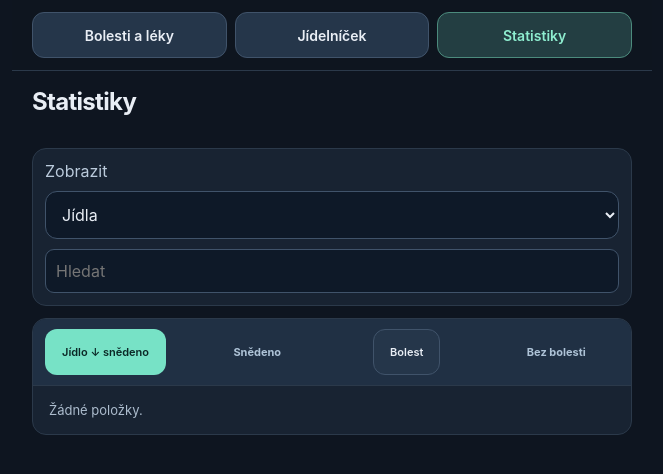
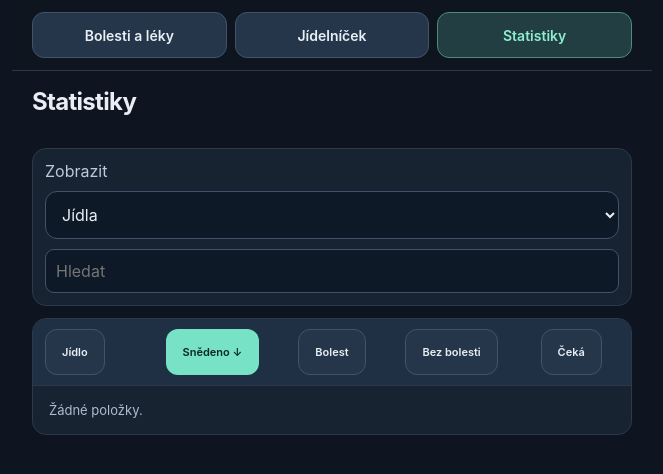
Before and after one commit to PunkFloid/pain-tracker, a React (Vite) app: page / in a window 1280 px wide. Both pictures are taken after a click on the button "Statistiky". Shown: the top 474 px of the page, without its empty margins (308-971 px from the left). Built offline with nearby package versions, Linux system fonts and the light colour scheme.

Commit message:
Statistics: evaluate each consumption separately, sortable columns

```diff
--- a/src/FollowUp.tsx
+++ b/src/FollowUp.tsx
@@ -3,34 +3,37 @@ import { followUp } from './follow-up.mjs'
 import type { FollowStatus } from './follow-up.mjs'
 import { loadFollowUp } from './follow-up-store'
 type Row=ReturnType<typeof followUp>[number]
+type SortKey='name'|'count'|'pain'|'free'|'wait'
 const storeKey='pain-tracker-deferred'
 function readDeferred():string[]{try{const v=JSON.parse(localStorage.getItem(storeKey)??'[]');return Array.isArray(v)?v.filter((x):x is string=>typeof x==='string'):[]}catch{return[]}}
 const labels:Record<FollowStatus,string>={free:'Bez bolesti',pain:'Bolest',running:'Běží',unknown:'Chybí údaje'}
-const count=(r:Row,s:FollowStatus)=>r.groups.filter(g=>g.status===s).reduce((a,g)=>a+g.exposures.length,0)
 const fd=(d:string)=>d.split('-').reverse().join('.')
+const value=(r:Row,k:SortKey)=>k==='count'?r.occasions:k==='pain'?r.pain:k==='free'?r.free:r.running+r.unknown
+const heads:[SortKey,string][]=[['name','Jídlo'],['count','Snědeno'],['pain','Bolest'],['free','Bez bolesti'],['wait','Čeká']]
 export default function FollowUp(){
   const [loaded,setLoaded]=useState<Awaited<ReturnType<typeof loadFollowUp>>|null>(null)
   const [error,setError]=useState('');const [kind,setKind]=useState<'food'|'ingredient'>('food');const [search,setSearch]=useState('');const [open,setOpen]=useState('');const [now,setNow]=useState(()=>Date.now())
-  const [sort,setSort]=useState<'count'|'pain'>('count');const [deferred,setDeferred]=useState<string[]>(readDeferred)
+  const [sort,setSort]=useState<SortKey>('count');const [desc,setDesc]=useState(true);const [deferred,setDeferred]=useState<string[]>(readDeferred)
   useEffect(()=>{let alive=true;loadFollowUp().then(d=>{if(alive)setLoaded(d)}).catch(e=>{if(alive)setError(String(e))});const timer=setInterval(()=>setNow(Date.now()),60000);return()=>{alive=false;clearInterval(timer)}},[])
-  const rows=useMemo(()=>loaded?followUp(loaded.slots,loaded.data.pains,loaded.checks,kind,Intl.DateTimeFormat().resolvedOptions().timeZone,now):[],[loaded,kind,now])
+  const rows=useMemo(()=>loaded?followUp(loaded.slots,loaded.data.pains,loaded.checks,kind,Intl.DateTimeFormat().resolvedOptions().timeZone,now,false):[],[loaded,kind,now])
   function toggle(id:string){const next=deferred.includes(id)?deferred.filter(x=>x!==id):[...deferred,id];setDeferred(next);try{localStorage.setItem(storeKey,JSON.stringify(next))}catch{setError('Uložení seznamu selhalo.')}}
+  function pick(k:SortKey){if(k===sort)setDesc(!desc);else{setSort(k);setDesc(k!=='name')}}
   const query=search.normalize('NFC').trim().toLocaleLowerCase('cs-CZ')
   const id=(r:Row)=>kind+'|'+r.key
+  const order=(a:Row,b:Row)=>{const d=sort==='name'?a.name.localeCompare(b.name,'cs'):value(a,sort)-value(b,sort);return (desc?-d:d)||a.name.localeCompare(b.name,'cs')}
   const visible=rows.filter(r=>r.key.includes(query))
-  const active=visible.filter(r=>!deferred.includes(id(r))).sort((a,b)=>sort==='pain'?(count(b,'pain')-count(a,'pain'))||(b.occasions-a.occasions):b.occasions-a.occasions)
-  const parked=visible.filter(r=>deferred.includes(id(r)))
-  const waiting=active.reduce((a,r)=>a+count(r,'running')+count(r,'unknown'),0)
-  const detail=(r:Row)=>open===id(r)&&<tr className="detail-row"><td colSpan={4}><div className="detail-content"><ul>{[...r.groups].reverse().flatMap(g=>g.exposures.map(e=>({g,e}))).map(({g,e},i)=><li key={i}>{labels[g.status]} · {fd(e.day)} · {e.category} · {e.amounts.join(' + ')}</li>)}</ul><button onClick={()=>toggle(id(r))}>{deferred.includes(id(r))?'Vrátit':'Odložit'}</button></div></td></tr>
+  const active=visible.filter(r=>!deferred.includes(id(r))).sort(order)
+  const parked=visible.filter(r=>deferred.includes(id(r))).sort(order)
+  const detail=(r:Row)=>open===id(r)&&<tr className="detail-row"><td colSpan={5}><div className="detail-content"><ul>{[...r.groups].reverse().flatMap(g=>g.exposures.map(e=>({g,e}))).map(({g,e},i)=><li key={i}>{labels[g.status]} · {fd(e.day)} · {e.category} · {e.amounts.join(' + ')}</li>)}</ul><button onClick={()=>toggle(id(r))}>{deferred.includes(id(r))?'Vrátit':'Odložit'}</button></div></td></tr>
+  const line=(r:Row)=><Fragment key={r.key}><tr className={open===id(r)?'is-open':''}><td><button className="row-toggle" aria-expanded={open===id(r)} onClick={()=>setOpen(open===id(r)?'':id(r))}><span className="item-name">{r.name}</span></button></td><td>{r.occasions}</td><td>{r.pain}</td><td>{r.free}</td><td>{r.running+r.unknown}</td></tr>{detail(r)}</Fragment>
   return <main className="app food compact-view" aria-label="Statistiky jídel">{error&&<p className="alert" role="alert">{error}</p>}
     {!loaded?<p>{error?'Načtení selhalo. Obnov stránku.':'Načítám…'}</p>:<>
     <section className="card"><label>Zobrazit<select value={kind} onChange={e=>{setKind(e.target.value as 'food'|'ingredient');setOpen('')}}><option value="food">Jídla</option><option value="ingredient">Suroviny</option></select></label><input className="compact-input" type="search" aria-label="Hledat" placeholder="Hledat" value={search} onChange={e=>setSearch(e.target.value)}/></section>
-    <section className="card table-card"><table className="data-table"><thead><tr><th scope="col"><button className={sort==='count'?'primary':''} onClick={()=>setSort('count')}>Jídlo ↓ snědeno</button></th><th scope="col">Snědeno</th><th scope="col"><button className={sort==='pain'?'primary':''} onClick={()=>setSort('pain')}>Bolest</button></th><th scope="col">Bez bolesti</th></tr></thead><tbody>
-    {!active.length&&<tr><td className="empty-cell" colSpan={4}>Žádné položky.</td></tr>}
-    {active.map(r=><Fragment key={r.key}><tr className={open===id(r)?'is-open':''}><td><button className="row-toggle" aria-expanded={open===id(r)} onClick={()=>setOpen(open===id(r)?'':id(r))}><span className="item-name">{r.name}</span></button></td><td>{r.occasions}</td><td>{count(r,'pain')}</td><td>{count(r,'free')}</td></tr>{detail(r)}</Fragment>)}
+    <section className="card table-card"><table className="data-table"><thead><tr>{heads.map(([k,label])=><th key={k} scope="col"><button className={sort===k?'primary':''} aria-pressed={sort===k} onClick={()=>pick(k)}>{label}{sort===k?(desc?' ↓':' ↑'):''}</button></th>)}</tr></thead><tbody>
+    {!active.length&&<tr><td className="empty-cell" colSpan={5}>Žádné položky.</td></tr>}
+    {active.map(line)}
     </tbody></table></section>
-    {waiting>0&&<p className="table-meta">+{waiting} čeká</p>}
-    {!!parked.length&&<section className="card table-card"><details><summary>Odložené ({parked.length})</summary><table className="data-table"><tbody>{parked.map(r=><Fragment key={r.key}><tr><td><button className="row-toggle" aria-expanded={open===id(r)} onClick={()=>setOpen(open===id(r)?'':id(r))}><span className="item-name">{r.name}</span></button></td><td>{r.occasions}</td><td>{count(r,'pain')}</td><td>{count(r,'free')}</td></tr>{detail(r)}</Fragment>)}</tbody></table></details></section>}
+    {!!parked.length&&<section className="card table-card"><details><summary>Odložené ({parked.length})</summary><table className="data-table"><tbody>{parked.map(line)}</tbody></table></details></section>}
     </>}
   </main>
 }
--- a/src/follow-up.mjs
+++ b/src/follow-up.mjs
@@ -16,7 +16,7 @@ function evaluate(group,pains,checks,slots,zone,now){
   })
   return {...group,status:missingDays.length?'unknown':'free',painBefore:false,painIds:[],missingDays}
 }
-export function followUp(slots,pains,checks,kind='food',zone=Intl.DateTimeFormat().resolvedOptions().timeZone,now=Date.now()){
+export function followUp(slots,pains,checks,kind='food',zone=Intl.DateTimeFormat().resolvedOptions().timeZone,now=Date.now(),merge=true){
   const index=new Map()
   for(const slot of slots){const times=mealTimes[slot.category];if(!times)continue
     const from=new Date(`${slot.day}T${times[0]}:00`).getTime(),mealEnd=new Date(`${slot.day}T${times[1]}:00`).getTime()
@@ -28,7 +28,7 @@ export function followUp(slots,pains,checks,kind='food',zone=Intl.DateTimeFormat
   }
   return [...index.values()].map(entry=>{const exposures=[...entry.occasions.values()].sort((a,b)=>a.from-b.from),groups=[]
     for(const exposure of exposures){const last=groups[groups.length-1];const sameEra=last&&(localDay(new Date(last.from))>=HEADACHE_START)===(exposure.day>=HEADACHE_START)
-      if(last&&sameEra&&exposure.from<last.until){last.until=Math.max(last.until,exposure.until);last.exposures.push(exposure)}else groups.push({from:exposure.from,until:exposure.until,exposures:[exposure]})
+      if(merge&&last&&sameEra&&exposure.from<last.until){last.until=Math.max(last.until,exposure.until);last.exposures.push(exposure)}else groups.push({from:exposure.from,until:exposure.until,exposures:[exposure]})
     }
     const evaluated=groups.map(g=>evaluate(g,pains,checks,slots,zone,now))
     return {key:entry.key,name:entry.name,days:new Set(exposures.map(e=>e.day)).size,occasions:exposures.length,groups:evaluated,free:evaluated.filter(g=>g.status==='free').length,pain:evaluated.filter(g=>g.status==='pain').length,running:evaluated.filter(g=>g.status==='running').length,unknown:evaluated.filter(g=>g.status==='unknown').length}
```
Also changed, not shown: src/follow-up.d.mts.
